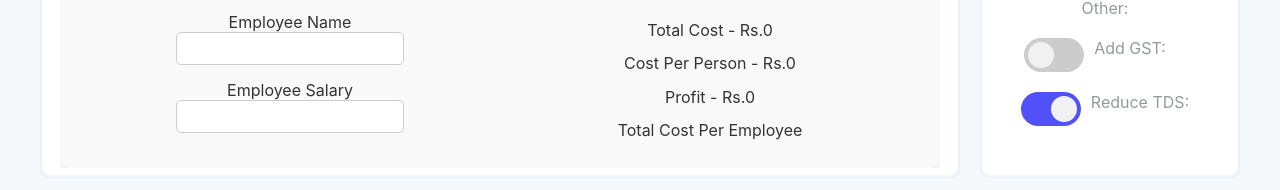
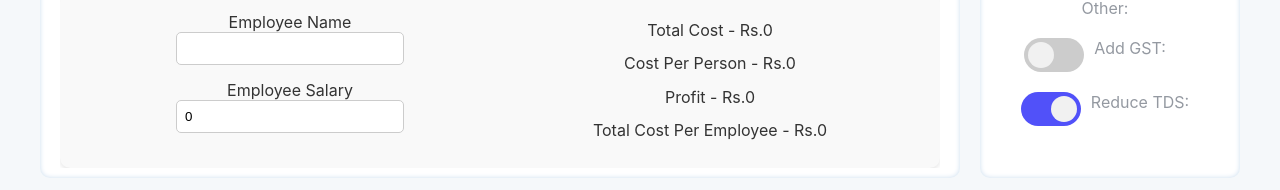
Before and after one commit to Priyanshi-max/Calculator, a React (Create React App) app: page / in a window 1280 px wide. Shown: the part 269-459 px from the top of the page. Built offline with nearby package versions, Linux system fonts and the light colour scheme.

Commit message:
Total cost per person calculated

```diff
--- a/src/components/Summary.js
+++ b/src/components/Summary.js
@@ -1,12 +1,14 @@
-import React from "react";
+import React, { useState } from "react";
 import { useEmployees } from "../context/EmployeesContext";
 import "./summary.css";
 
 export default function Summary({ totalAmount }) {
-  const { numberOfEmployees ,profitPercentage } = useEmployees();
+  const { numberOfEmployees, profitPercentage } = useEmployees();
+  const [employeeSalary, setEmployeeSalary] = useState(0);
 
   const costPerPerson = totalAmount / numberOfEmployees;
   const profit = (totalAmount * profitPercentage) / 100;
+  const totalCostPerEmployee = costPerPerson + parseFloat(employeeSalary);
 
   return (
     <div className="summary-block">
@@ -17,14 +19,14 @@ export default function Summary({ totalAmount }) {
         </div>
         <div className="input-group">
           <p>Employee Salary</p>
-          <input type="number"></input>
+          <input type="number" value={employeeSalary} onChange={(e) => setEmployeeSalary(e.target.value)}></input>
         </div>
       </div>
       <div className="summary-info">
         <p>Total Cost - Rs.{totalAmount}</p>
         <p>Cost Per Person - Rs.{costPerPerson}</p>
         <p>Profit - Rs.{profit}</p>
-        <p>Total Cost Per Employee</p>
+        <p>Total Cost Per Employee - Rs.{totalCostPerEmployee}</p>
       </div>
     </div>
   );
```
